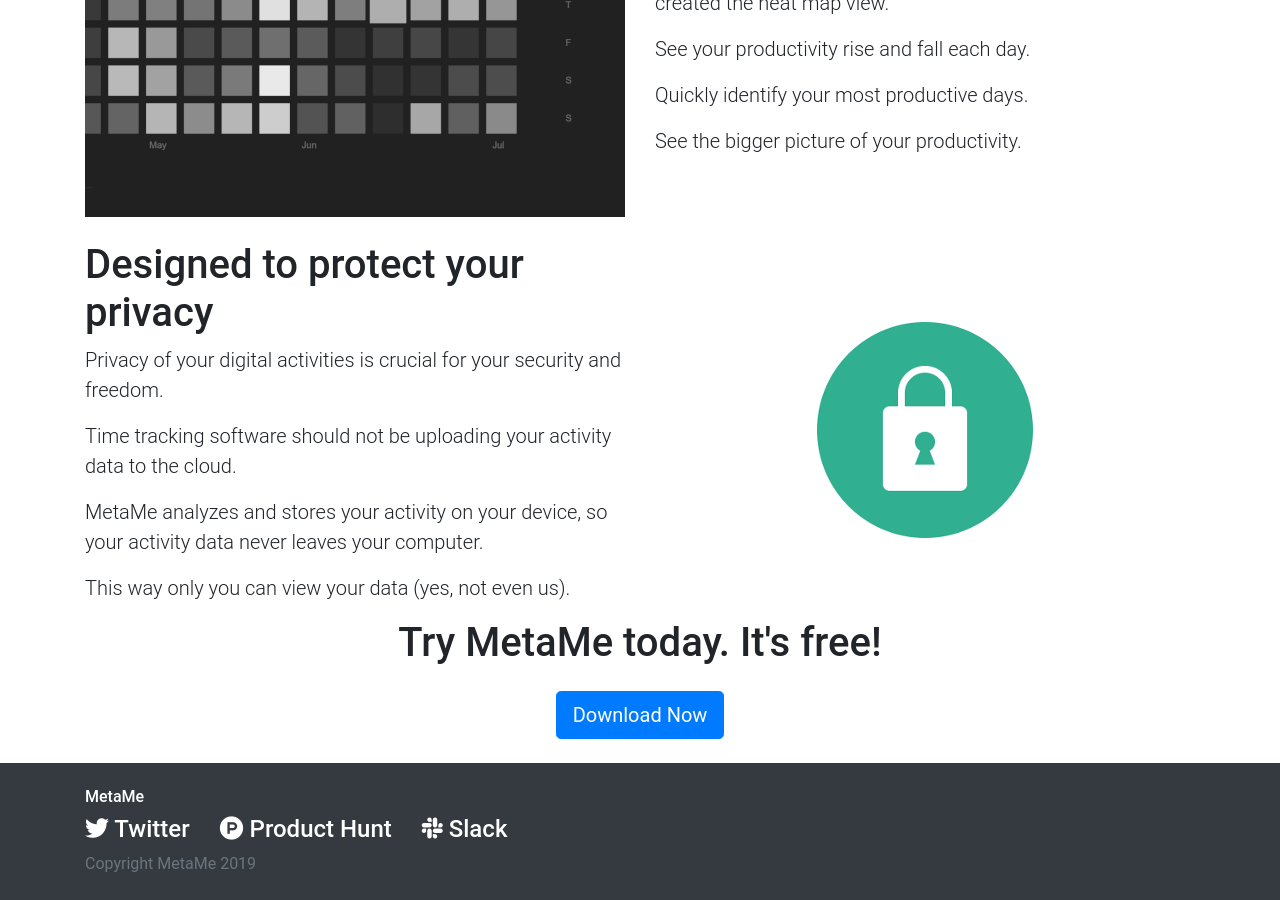
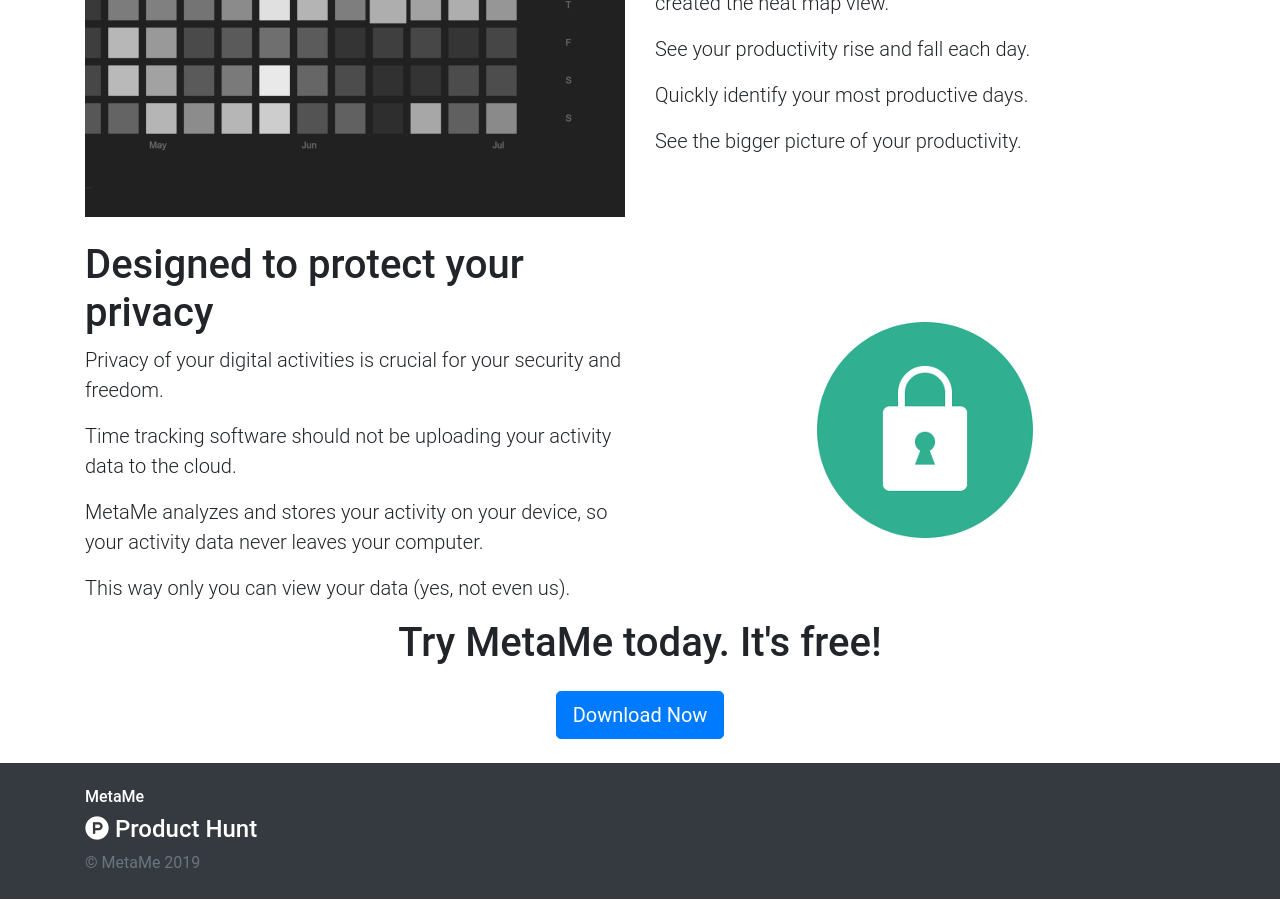
Before and after one commit to meta-me/metame-website, a Jekyll site: the page built from index.html, in a window 1280 px wide and 900 px high, scrolled down 2935 px. Built offline with Jekyll 4.4.1, drawn with Linux system fonts in a browser that asks for light colours; comment, search, counter and statistics services are not loaded.

Commit message:
Footer completed and working

```diff
--- a/_includes/footer.html
+++ b/_includes/footer.html
@@ -8,23 +8,18 @@
       </div>
     </div>
     <div class="row my-2">
-      <div class="col-12">
-        <span class="mr-4 h4">
-          <i class="fab fa-twitter"></i>
-          Twitter
-        </span>
-        <span class="mr-4 h4">
-          <i class="fab fa-product-hunt"></i>
-          Product Hunt
-        </span>
-        <span class="h4">
-          <i class="fab fa-slack"></i> Slack
+      <div class="col-12 h4 m-0">
+        <span>
+          <a href="https://www.producthunt.com/posts/metame" class="text-white text-decoration-none">
+            <i class="fab fa-product-hunt"></i>
+            Product Hunt
+          </a>
         </span>
       </div>
     </div>
     <div class="row">
       <div class="col-12 text-muted">
-        Copyright MetaMe 2019
+        &#169; MetaMe 2019
       </div>
     </div>
   </div>
```
